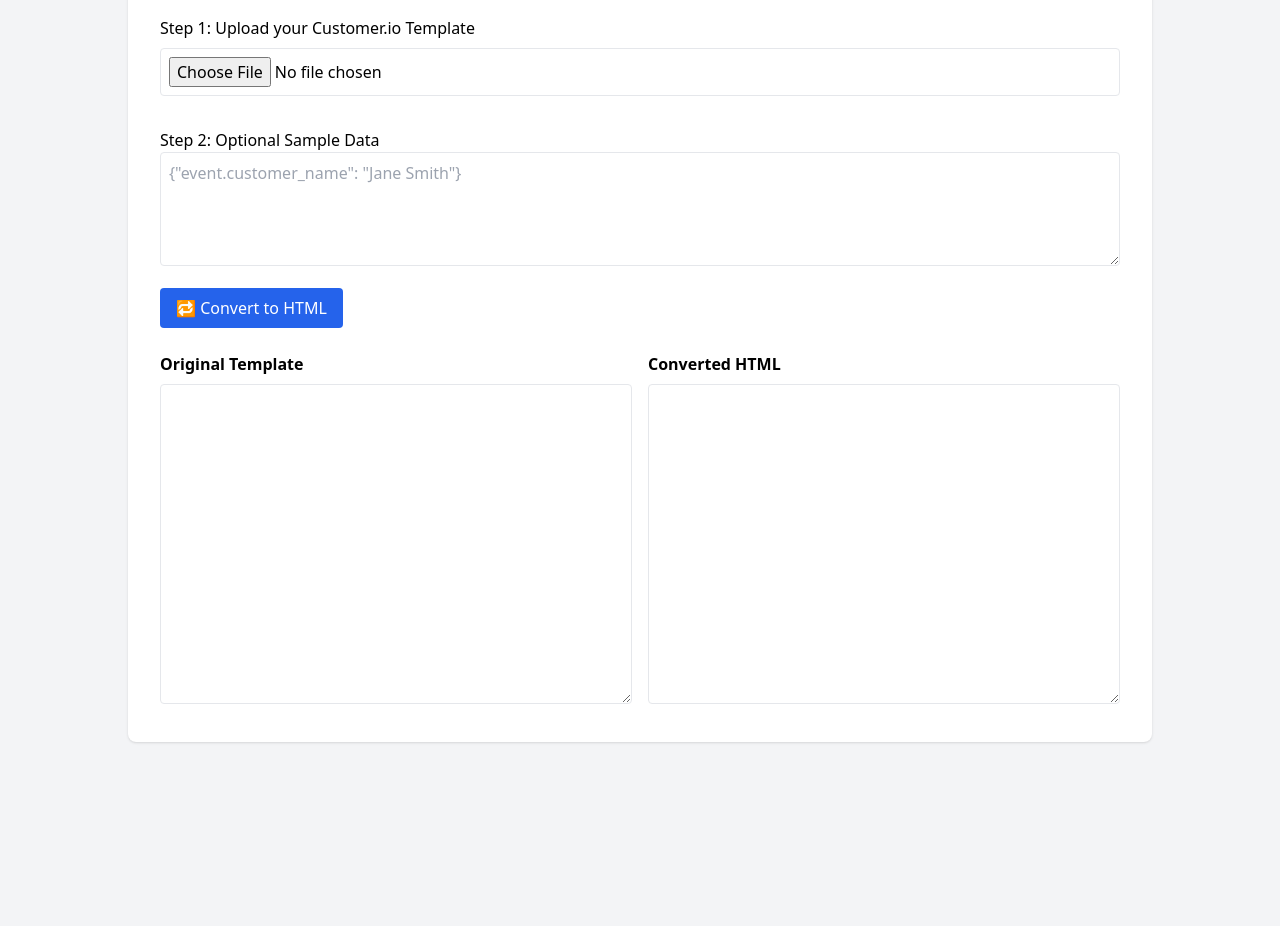
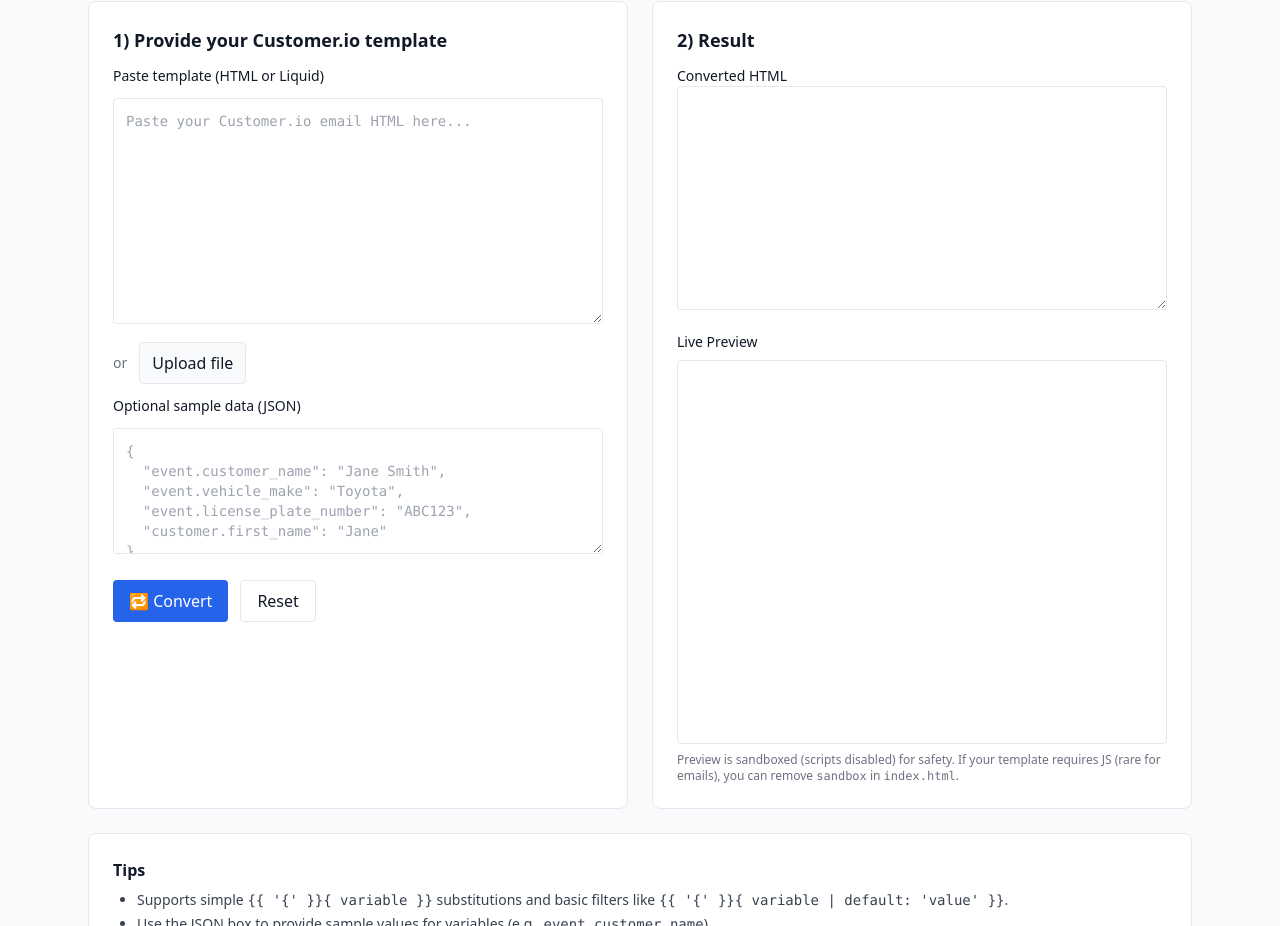
Before and after one commit to dhruvad/email-converter, a plain HTML site: page index.html in a window 1280 px wide. Shown: the part 96-1022 px from the top of the page. Before the commit the page ends 862 px from the top, so only its background shows below. Drawn offline with nearby package versions, Linux system fonts and the light colour scheme.

Commit message:
Add files via upload

```diff
--- a/index.html
+++ b/index.html
@@ -1,32 +1,88 @@
-
 <!DOCTYPE html>
 <html lang="en">
 <head>
   <meta charset="UTF-8">
-  <title>CIO Email to HTML Converter</title>
+  <title>CIO Email → HTML Converter</title>
   <meta name="viewport" content="width=device-width, initial-scale=1.0">
   <script defer src="converter.js"></script>
   <script src="https://cdn.tailwindcss.com"></script>
+  <meta name="color-scheme" content="dark light">
 </head>
-<body class="bg-gray-100 min-h-screen p-6">
-  <div class="max-w-5xl mx-auto bg-white p-8 rounded-lg shadow">
-    <h1 class="text-2xl font-bold mb-6">📧 CIO Email to HTML Converter</h1>
-    <label class="block mb-2 font-medium">Step 1: Upload your Customer.io Template</label>
-    <input id="fileInput" type="file" accept=".html,.txt" class="mb-4 border p-2 rounded w-full" />
-    <label class="block mt-4 font-medium">Step 2: Optional Sample Data</label>
-    <textarea id="sampleData" rows="4" placeholder='{"event.customer_name": "Jane Smith"}' class="w-full border p-2 rounded"></textarea>
-    <button id="convertBtn" class="mt-4 px-4 py-2 bg-blue-600 text-white rounded hover:bg-blue-700">🔁 Convert to HTML</button>
-    <div class="mt-6 grid grid-cols-1 md:grid-cols-2 gap-4">
-      <div>
-        <h2 class="font-semibold mb-2">Original Template</h2>
-        <textarea id="originalHTML" class="w-full h-80 border p-2 rounded" readonly></textarea>
-      </div>
-      <div>
-        <h2 class="font-semibold mb-2">Converted HTML</h2>
-        <textarea id="convertedHTML" class="w-full h-80 border p-2 rounded" readonly></textarea>
-      </div>
+<body class="bg-gray-50 text-gray-900 min-h-screen">
+  <header class="bg-white border-b">
+    <div class="max-w-6xl mx-auto px-6 py-5 flex items-center justify-between">
+      <h1 class="text-xl md:text-2xl font-bold">📧 Customer.io Email → HTML Converter</h1>
+      <a class="text-sm text-blue-600 hover:underline" href="https://customer.io/docs/">{{ '{' }}{ Documentation }}</a>
     </div>
-    <button id="downloadBtn" class="mt-4 px-4 py-2 bg-green-600 text-white rounded hover:bg-green-700 hidden">💾 Download Converted HTML</button>
-  </div>
+  </header>
+
+  <main class="max-w-6xl mx-auto px-6 py-6">
+    <div class="grid grid-cols-1 lg:grid-cols-2 gap-6">
+      <!-- Left column: Inputs -->
+      <section class="bg-white rounded-lg border p-4 md:p-6">
+        <h2 class="font-semibold text-lg mb-3">1) Provide your Customer.io template</h2>
+        <div class="space-y-3">
+          <label class="block text-sm font-medium">Paste template (HTML or Liquid)</label>
+          <textarea id="pasteInput" rows="10" placeholder="Paste your Customer.io email HTML here..." class="w-full border rounded p-3 font-mono text-sm"></textarea>
+
+          <div class="flex items-center gap-3">
+            <span class="text-sm text-gray-500">or</span>
+            <label class="inline-flex items-center gap-2 cursor-pointer px-3 py-2 border rounded bg-gray-50 hover:bg-gray-100">
+              <input id="fileInput" type="file" accept=".html,.txt" class="hidden" />
+              <span>Upload file</span>
+            </label>
+            <span id="fileName" class="text-sm text-gray-500"></span>
+          </div>
+
+          <label class="block text-sm font-medium mt-2">Optional sample data (JSON)</label>
+          <textarea id="sampleData" rows="5" class="w-full border rounded p-3 font-mono text-sm" placeholder='{
+  "event.customer_name": "Jane Smith",
+  "event.vehicle_make": "Toyota",
+  "event.license_plate_number": "ABC123",
+  "customer.first_name": "Jane"
+}'></textarea>
+
+          <div class="flex flex-wrap gap-3 pt-2">
+            <button id="convertBtn" class="px-4 py-2 bg-blue-600 text-white rounded hover:bg-blue-700">🔁 Convert</button>
+            <button id="downloadBtn" class="px-4 py-2 bg-green-600 text-white rounded hover:bg-green-700 hidden">💾 Download HTML</button>
+            <button id="copyBtn" class="px-4 py-2 bg-gray-800 text-white rounded hover:bg-gray-900 hidden">📋 Copy HTML</button>
+            <button id="resetBtn" class="px-4 py-2 bg-white border rounded hover:bg-gray-50">Reset</button>
+          </div>
+        </div>
+      </section>
+
+      <!-- Right column: Outputs -->
+      <section class="bg-white rounded-lg border p-4 md:p-6">
+        <h2 class="font-semibold text-lg mb-3">2) Result</h2>
+        <div class="grid grid-cols-1 gap-4">
+          <div>
+            <label class="block text-sm font-medium">Converted HTML</label>
+            <textarea id="convertedHTML" class="w-full h-56 border p-3 rounded font-mono text-sm" readonly></textarea>
+          </div>
+          <div>
+            <label class="block text-sm font-medium mb-2">Live Preview</label>
+            <!-- sandbox prevents scripts from running; remove sandbox attribute if you explicitly need JS -->
+            <iframe id="previewFrame" class="w-full h-96 border rounded" sandbox=""></iframe>
+            <p class="text-xs text-gray-500 mt-2">
+              Preview is sandboxed (scripts disabled) for safety. If your template requires JS (rare for emails), you can remove <code>sandbox</code> in <code>index.html</code>.
+            </p>
+          </div>
+        </div>
+      </section>
+    </div>
+
+    <section class="mt-6 bg-white rounded-lg border p-4 md:p-6">
+      <h3 class="font-semibold mb-2">Tips</h3>
+      <ul class="list-disc pl-6 text-sm text-gray-700 space-y-1">
+        <li>Supports simple <code>{{ '{' }}{ variable }}</code> substitutions and basic filters like <code>{{ '{' }}{ variable | default: 'value' }}</code>.</li>
+        <li>Use the JSON box to provide sample values for variables (e.g., <code>event.customer_name</code>).</li>
+        <li>For project sites on GitHub Pages, keep file paths relative (e.g., <code>./converter.js</code>).</li>
+      </ul>
+    </section>
+  </main>
+
+  <footer class="text-center text-xs text-gray-500 py-8">
+    Built for static hosting (GitHub Pages). No data leaves your browser.
+  </footer>
 </body>
 </html>
```
